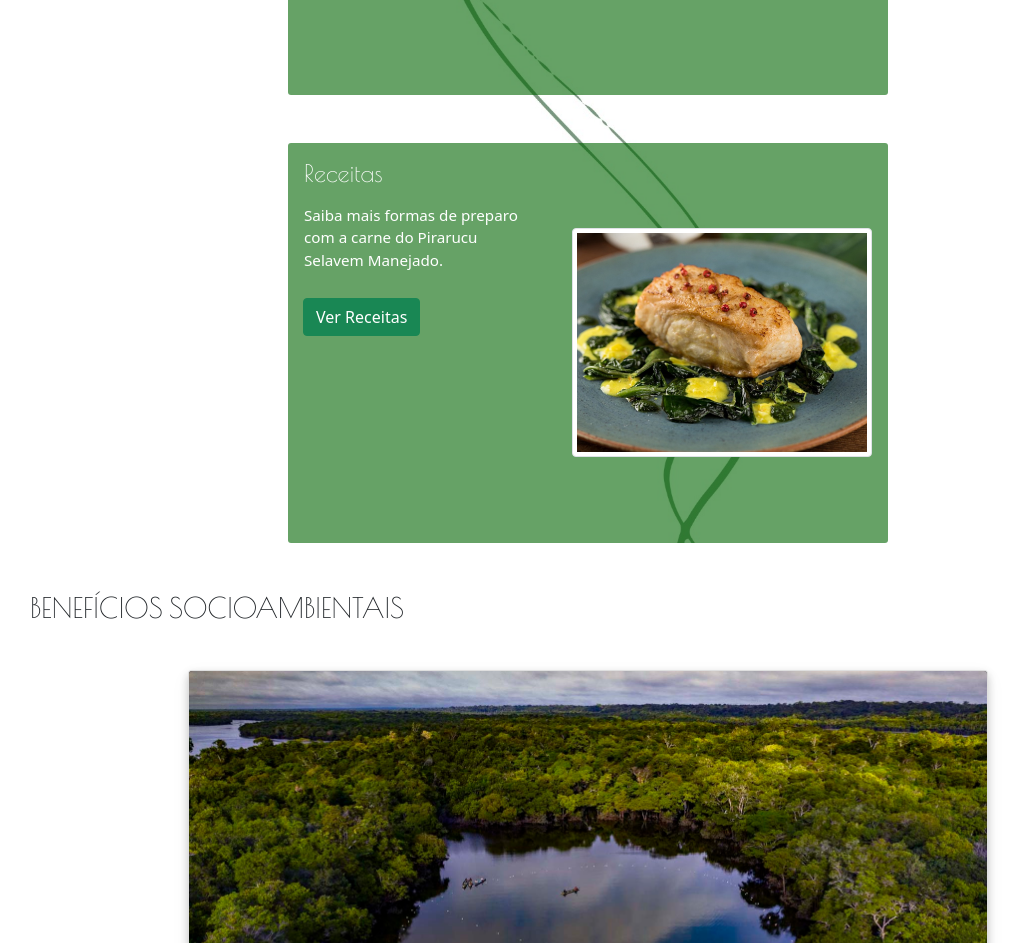
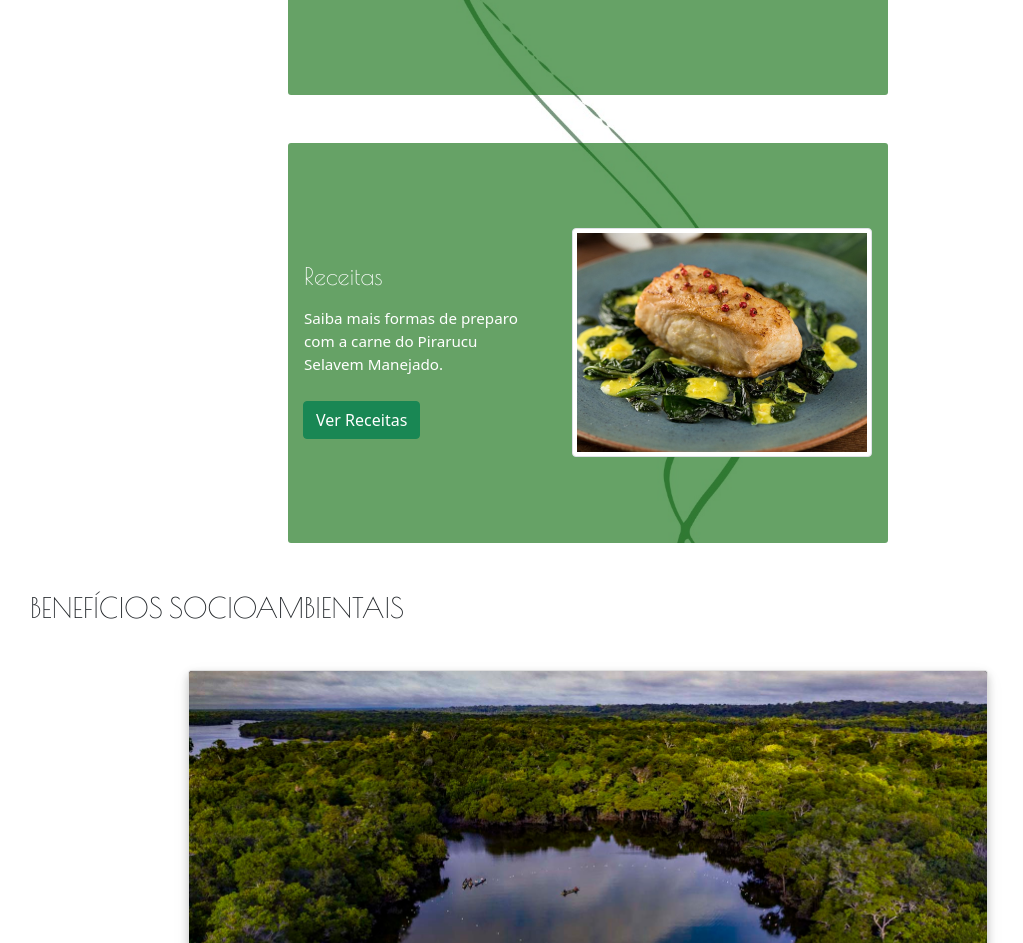
Before and after one commit to raquelgraca/asproc, a plain HTML site: page index.html in a window 1280 px wide. Shown: the part 2353-3296 px from the top of the page, without its empty margins (52-1075 px from the left). Drawn offline with nearby package versions, Linux system fonts and the light colour scheme.

Commit message:
aligned text card

```diff
--- a/index.html
+++ b/index.html
@@ -99,7 +99,7 @@
         </div>
       </div>
       <div class="media d-flex flex-row align-self-right justify-content-around mb-5">
-        <div class="media-body">
+        <div class="media-body align-self-center">
           <h4 class="m-3">Receitas</h4>
           <p class="text-left m-3">Saiba mais formas de preparo com a carne do Pirarucu Selavem Manejado.</p>
           <a href="#" class="btn btn-success w-40" style="margin-left:15px">Ver Receitas</a>
```
